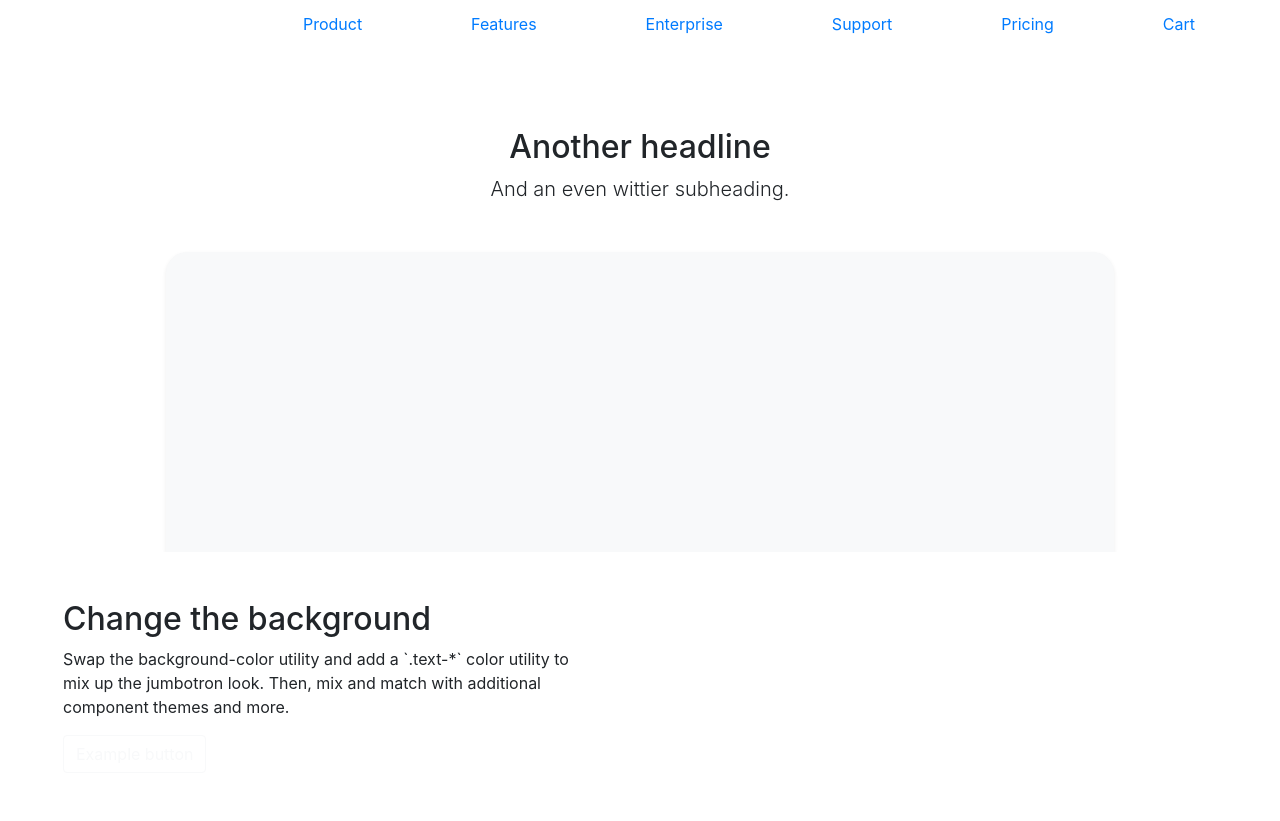
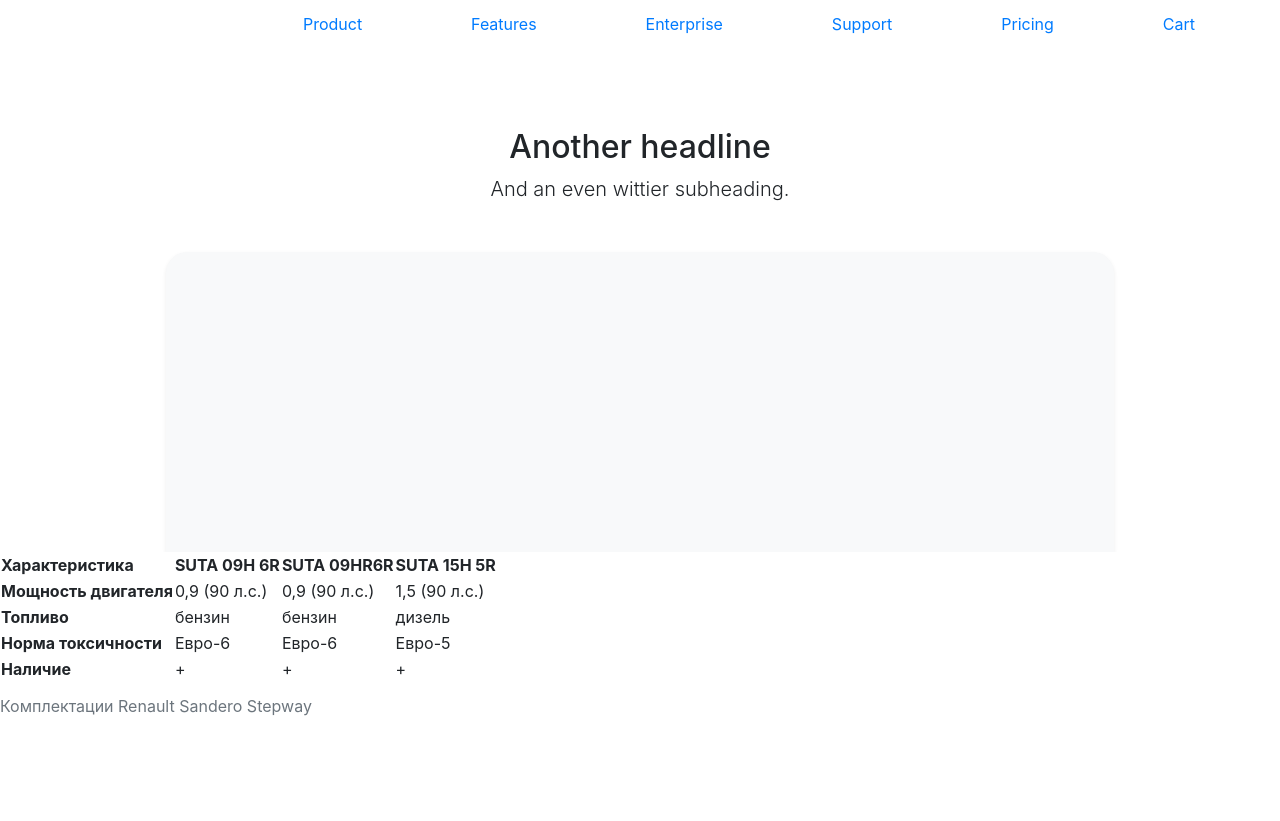
Before and after one commit to rubybo/working, a plain HTML site: page index.html in a window 1280 px wide. After the commit the page ends 800 px from the top, so only its background shows below. Drawn offline with nearby package versions, Linux system fonts and the light colour scheme.

Commit message:
Обновление
таблица

```diff
--- a/index.html
+++ b/index.html
@@ -30,13 +30,45 @@
       </div>
       <div class="bg-light shadow-sm mx-auto" style="width: 80%; height: 300px; border-radius: 21px 21px 0 0;"></div>
     </div>
-<div class="col-md-6">
-        <div class="h-100 p-5 text-bg-dark rounded-3">
-          <h2>Change the background</h2>
-          <p>Swap the background-color utility and add a `.text-*` color utility to mix up the jumbotron look. Then, mix and match with additional component themes and more.</p>
-          <button class="btn btn-outline-light" type="button">Example button</button>
-        </div>
-      </div>
+<table>
+  <caption>Комплектации Renault Sandero Stepway</caption>
+  <thead>
+    <tr>
+      <th>Характеристика</th>
+      <th>SUTA 09H 6R</th>
+      <th>SUTA 09HR6R</th>
+      <th>SUTA 15H 5R</th>
+    </tr>
+  </thead>
+  <tfoot>
+    <tr>
+      <th>Наличие</th>
+      <td>+</td>
+      <td>+</td>
+      <td>+</td>
+    </tr>
+  </tfoot>
+  <tbody>
+    <tr>
+      <th>Мощность двигателя</th>
+      <td>0,9 (90 л.с.)</td>
+      <td>0,9 (90 л.с.)</td>
+      <td>1,5 (90 л.с.)</td>
+    </tr>
+    <tr>
+      <th>Топливо</th>
+      <td>бензин</td>
+      <td>бензин</td>
+      <td>дизель</td>
+    </tr>
+    <tr>
+     <th>Норма токсичности</th>
+     <td>Евро-6</td>
+     <td>Евро-6</td>
+     <td>Евро-5</td>
+    </tr>
+  </tbody>
+</table>
+</body>
 
-</body>
 </html>
```
